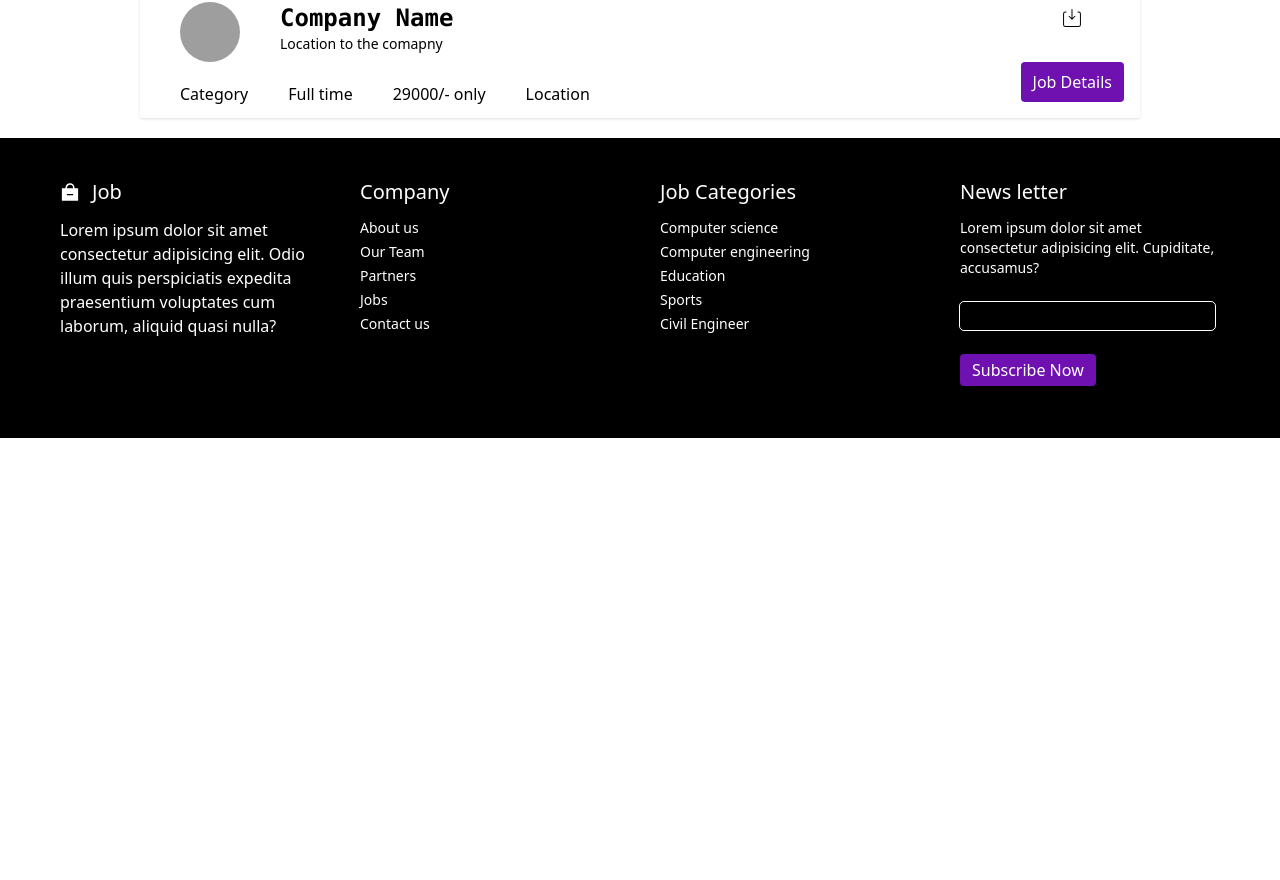
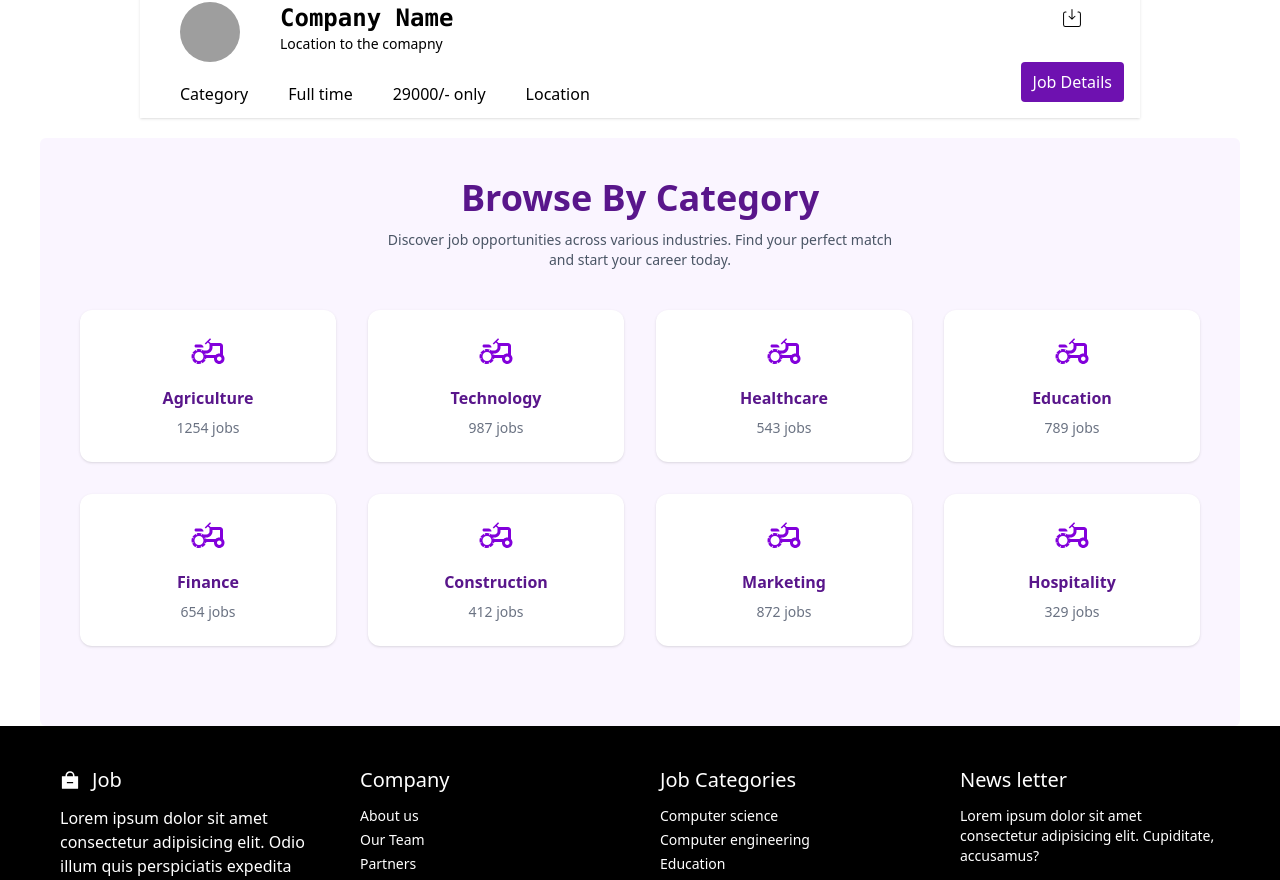
Before and after one commit to PanchalKeyur0806/Findjob-Frontend-Code, a React (Vite) app: page / in a window 1280 px wide. Shown: the part 526-1406 px from the top of the page. Before the commit the page ends 964 px from the top, so only its background shows below. Built offline with nearby package versions, Linux system fonts and the light colour scheme; grey boxes are pictures that could not be loaded.

Commit message:
added Browse by category section

```diff
--- a/src/components/HomePage/HomePage.jsx
+++ b/src/components/HomePage/HomePage.jsx
@@ -1,12 +1,14 @@
 import React from "react";
 import Hero from "../Parts/Hero/Hero";
 import RecentJobs from "../Parts/RecentJobs/RecentJobs";
+import Category from "../Parts/Category/Category";
 
 const HomePage = () => {
   return (
     <main>
       <Hero />
       <RecentJobs />
+      <Category />
     </main>
   );
 };
--- /dev/null
+++ b/src/components/Parts/Category/Category.jsx
@@ -0,0 +1,121 @@
+import React from "react";
+import { MdOutlineAgriculture } from "react-icons/md";
+
+const Category = () => {
+  return (
+    <section className="max-w-[1200px] w-[95%] mx-auto bg-purple-50 rounded-md py-10 px-5">
+      <div id="category-heading" className="text-center">
+        <h1 className="text-4xl font-bold text-purple-900">
+          Browse By Category
+        </h1>
+        <p className="mt-3 text-gray-600 max-w-lg mx-auto text-sm">
+          Discover job opportunities across various industries. Find your
+          perfect match and start your career today.
+        </p>
+      </div>
+
+      <div
+        id="category-cards"
+        className="my-10 mx-5 grid gap-8 sm:grid-cols-1 md:grid-cols-2 lg:grid-cols-3 xl:grid-cols-4"
+      >
+        <div className="bg-white text-purple-900 text-center rounded-xl shadow-sm hover:shadow-lg hover:scale-105 transition-all duration-300 p-6 flex flex-col justify-center items-center cursor-pointer">
+          <div className="flex justify-center text-4xl text-purple-700">
+            <MdOutlineAgriculture />
+          </div>
+          <div className="font-semibold mt-4">
+            <h1>Agriculture</h1>
+          </div>
+          <div className="mt-2 text-gray-500 text-sm">
+            <p>1254 jobs</p>
+          </div>
+        </div>
+
+        <div className="bg-white text-purple-900 text-center rounded-xl shadow-sm hover:shadow-lg hover:scale-105 transition-all duration-300 p-6 flex flex-col justify-center items-center cursor-pointer">
+          <div className="flex justify-center text-4xl text-purple-700">
+            <MdOutlineAgriculture />
+          </div>
+          <div className="font-semibold mt-4">
+            <h1>Technology</h1>
+          </div>
+          <div className="mt-2 text-gray-500 text-sm">
+            <p>987 jobs</p>
+          </div>
+        </div>
+
+        <div className="bg-white text-purple-900 text-center rounded-xl shadow-sm hover:shadow-lg hover:scale-105 transition-all duration-300 p-6 flex flex-col justify-center items-center cursor-pointer">
+          <div className="flex justify-center text-4xl text-purple-700">
+            <MdOutlineAgriculture />
+          </div>
+          <div className="font-semibold mt-4">
+            <h1>Healthcare</h1>
+          </div>
+          <div className="mt-2 text-gray-500 text-sm">
+            <p>543 jobs</p>
+          </div>
+        </div>
+
+        <div className="bg-white text-purple-900 text-center rounded-xl shadow-sm hover:shadow-lg hover:scale-105 transition-all duration-300 p-6 flex flex-col justify-center items-center cursor-pointer">
+          <div className="flex justify-center text-4xl text-purple-700">
+            <MdOutlineAgriculture />
+          </div>
+          <div className="font-semibold mt-4">
+            <h1>Education</h1>
+          </div>
+          <div className="mt-2 text-gray-500 text-sm">
+            <p>789 jobs</p>
+          </div>
+        </div>
+
+        <div className="bg-white text-purple-900 text-center rounded-xl shadow-sm hover:shadow-lg hover:scale-105 transition-all duration-300 p-6 flex flex-col justify-center items-center cursor-pointer">
+          <div className="flex justify-center text-4xl text-purple-700">
+            <MdOutlineAgriculture />
+          </div>
+          <div className="font-semibold mt-4">
+            <h1>Finance</h1>
+          </div>
+          <div className="mt-2 text-gray-500 text-sm">
+            <p>654 jobs</p>
+          </div>
+        </div>
+
+        <div className="bg-white text-purple-900 text-center rounded-xl shadow-sm hover:shadow-lg hover:scale-105 transition-all duration-300 p-6 flex flex-col justify-center items-center cursor-pointer">
+          <div className="flex justify-center text-4xl text-purple-700">
+            <MdOutlineAgriculture />
+          </div>
+          <div className="font-semibold mt-4">
+            <h1>Construction</h1>
+          </div>
+          <div className="mt-2 text-gray-500 text-sm">
+            <p>412 jobs</p>
+          </div>
+        </div>
+
+        <div className="bg-white text-purple-900 text-center rounded-xl shadow-sm hover:shadow-lg hover:scale-105 transition-all duration-300 p-6 flex flex-col justify-center items-center cursor-pointer">
+          <div className="flex justify-center text-4xl text-purple-700">
+            <MdOutlineAgriculture />
+          </div>
+          <div className="font-semibold mt-4">
+            <h1>Marketing</h1>
+          </div>
+          <div className="mt-2 text-gray-500 text-sm">
+            <p>872 jobs</p>
+          </div>
+        </div>
+
+        <div className="bg-white text-purple-900 text-center rounded-xl shadow-sm hover:shadow-lg hover:scale-105 transition-all duration-300 p-6 flex flex-col justify-center items-center cursor-pointer">
+          <div className="flex justify-center text-4xl text-purple-700">
+            <MdOutlineAgriculture />
+          </div>
+          <div className="font-semibold mt-4">
+            <h1>Hospitality</h1>
+          </div>
+          <div className="mt-2 text-gray-500 text-sm">
+            <p>329 jobs</p>
+          </div>
+        </div>
+      </div>
+    </section>
+  );
+};
+
+export default Category;
```
